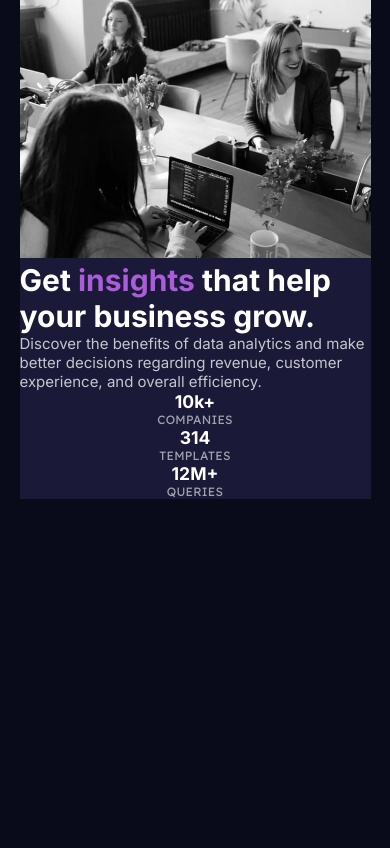
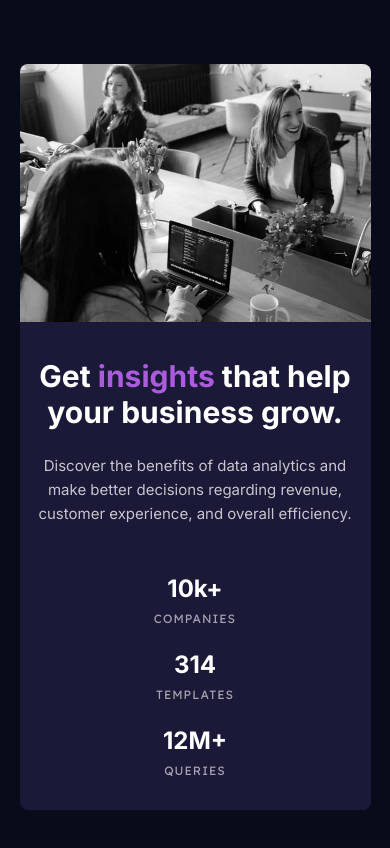
Before and after one commit to heraldofortuna/stats-preview-card-component-main, a plain HTML site: page index.html in a window 390 px wide. Drawn offline with Linux system fonts and the light colour scheme.

Commit message:
Mobile design was completed

```diff
--- a/index.html
+++ b/index.html
@@ -23,6 +23,7 @@
       <div class="card__image">
         <img src="./images/image-header-mobile.jpg" />
       </div>
+      <main class="card__main">
         <h1 class="card__title">
           Get <span>insights</span> that help your business grow.
         </h1>
@@ -44,6 +45,7 @@
             <span>Queries</span>
           </div>
         </div>
+      </main>
     </div>
   </body>
 </html>
--- a/styles.css
+++ b/styles.css
@@ -27,7 +27,8 @@ body {
 .card {
   background-color: var(--dark-blue-2);
   width: 90%;
-  margin: 0 auto;
+  border-radius: 8px;
+  margin: 64px auto;
 }
 
 .card__image {
@@ -36,6 +37,17 @@ body {
 
 .card__image img {
   width: 100%;
+  border-radius: 8px 8px 0 0;
+}
+
+.card__main {
+  width: 90%;
+  text-align: center;
+  display: flex;
+  flex-direction: column;
+  align-items: center;
+  padding: 32px 0;
+  margin: 0 auto;
 }
 
 .card__title span {
@@ -44,22 +56,27 @@ body {
 
 .card__description {
   color: var(--white-2);
+  line-height: 24px;
+  margin: 24px 0 48px 0;
 }
 
 .card__stats {
   display: flex;
   flex-direction: column;
   align-items: center;
+  gap: 24px;
 }
 
 .card__stat {
   display: flex;
   flex-direction: column;
   align-items: center;
+  gap: 8px;
 }
 
 .card__stat h3 {
   font-family: var(--font-1);
+  font-size: 24px;
   font-weight: 700;
 }
 
@@ -68,6 +85,6 @@ body {
   font-family: var(--font-2);
   font-size: 12px;
   font-weight: 400;
-  letter-spacing: 0.25px;
+  letter-spacing: 1px;
   text-transform: uppercase;
 }
```
Lines whose indentation alone changed are shown as unchanged.
